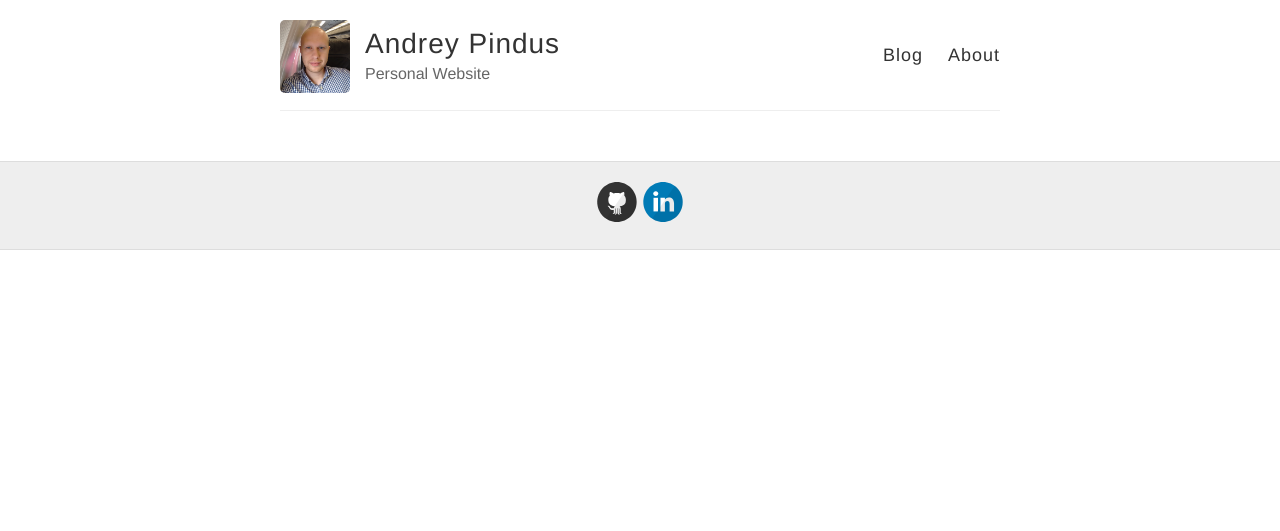
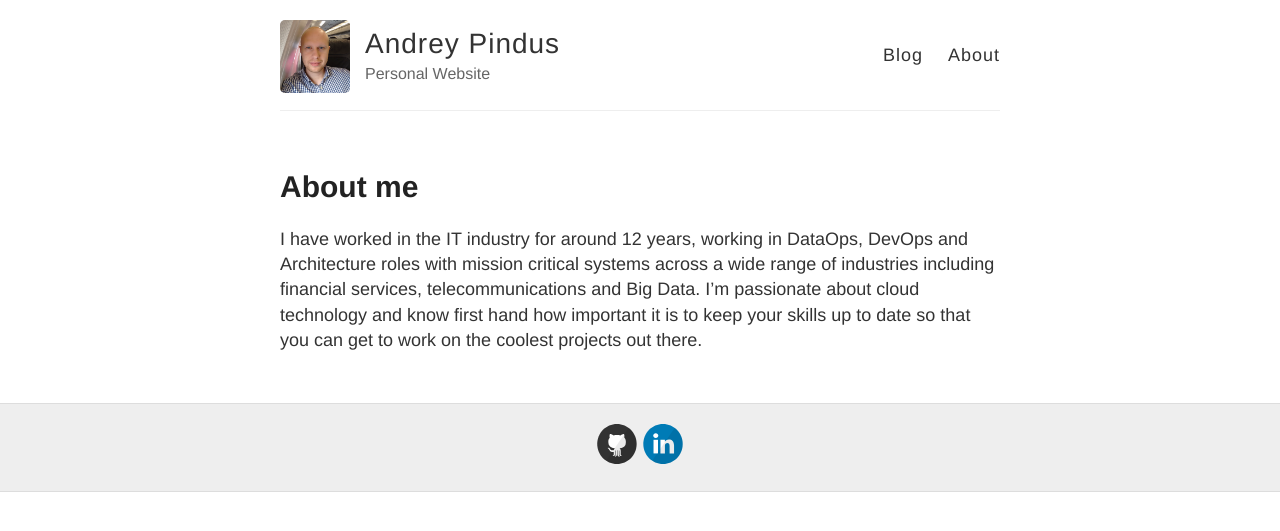
Before and after one commit to andreypindus/andreypindus.github.io, a Jekyll site: the page built from index.md, in a window 1280 px wide. Shown: the top 531 px of the page. Built offline with Jekyll 4.4.1, drawn with Linux system fonts in a browser that asks for light colours.

Commit message:
Update and rename about.md to index.md

```diff
--- a/about.md
+++ b/index.md
@@ -1,7 +1,7 @@
 ---
 layout: page
-title: About
-permalink: /about/
+title: About me
+order: 1
 ---
 
 I have worked in the IT industry for around 12 years, working in DataOps, DevOps and Architecture roles with mission critical systems across a wide range of industries including financial services, telecommunications and Big Data. I'm passionate about cloud technology and know first hand how important it is to keep your skills up to date so that you can get to work on the coolest projects out there.
```
